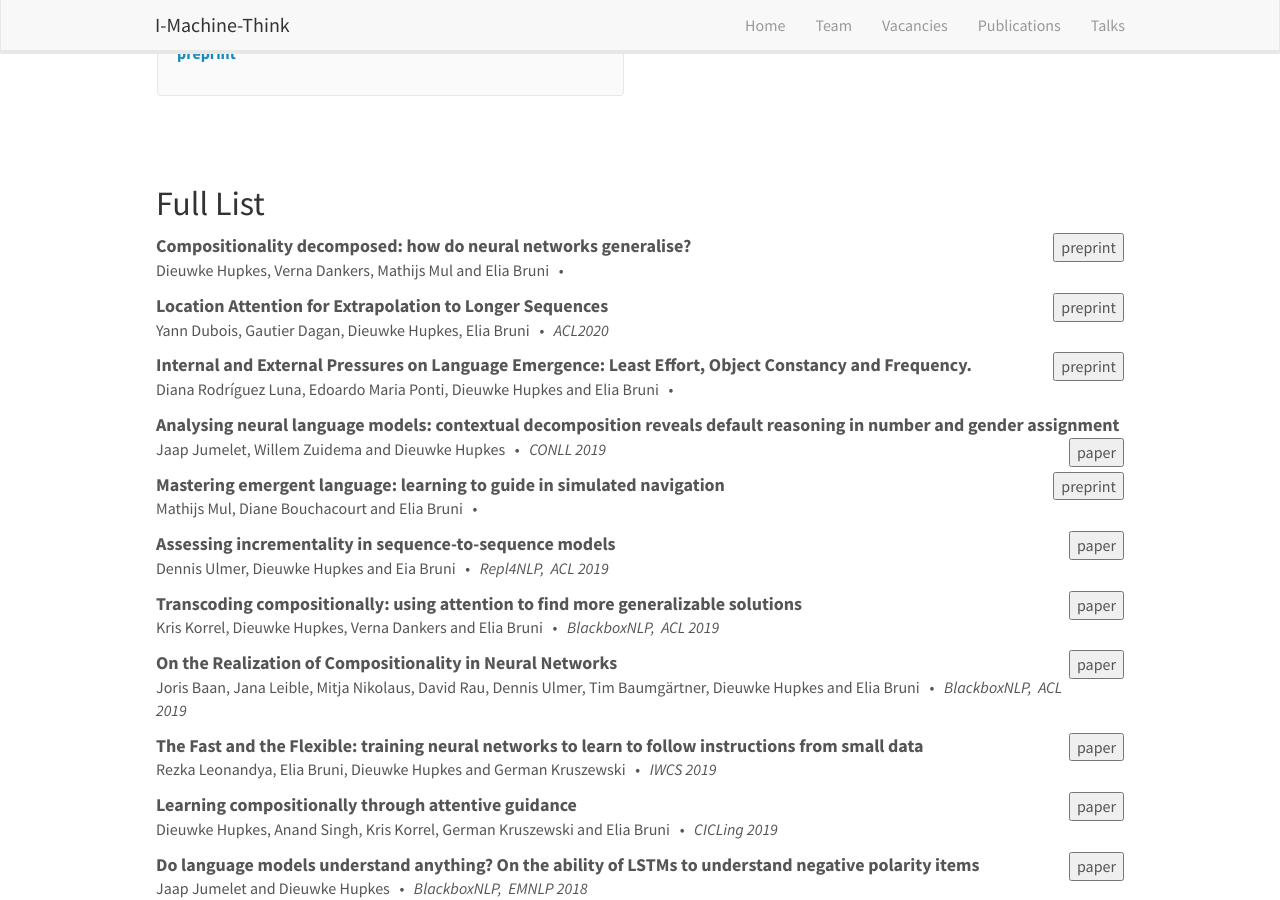
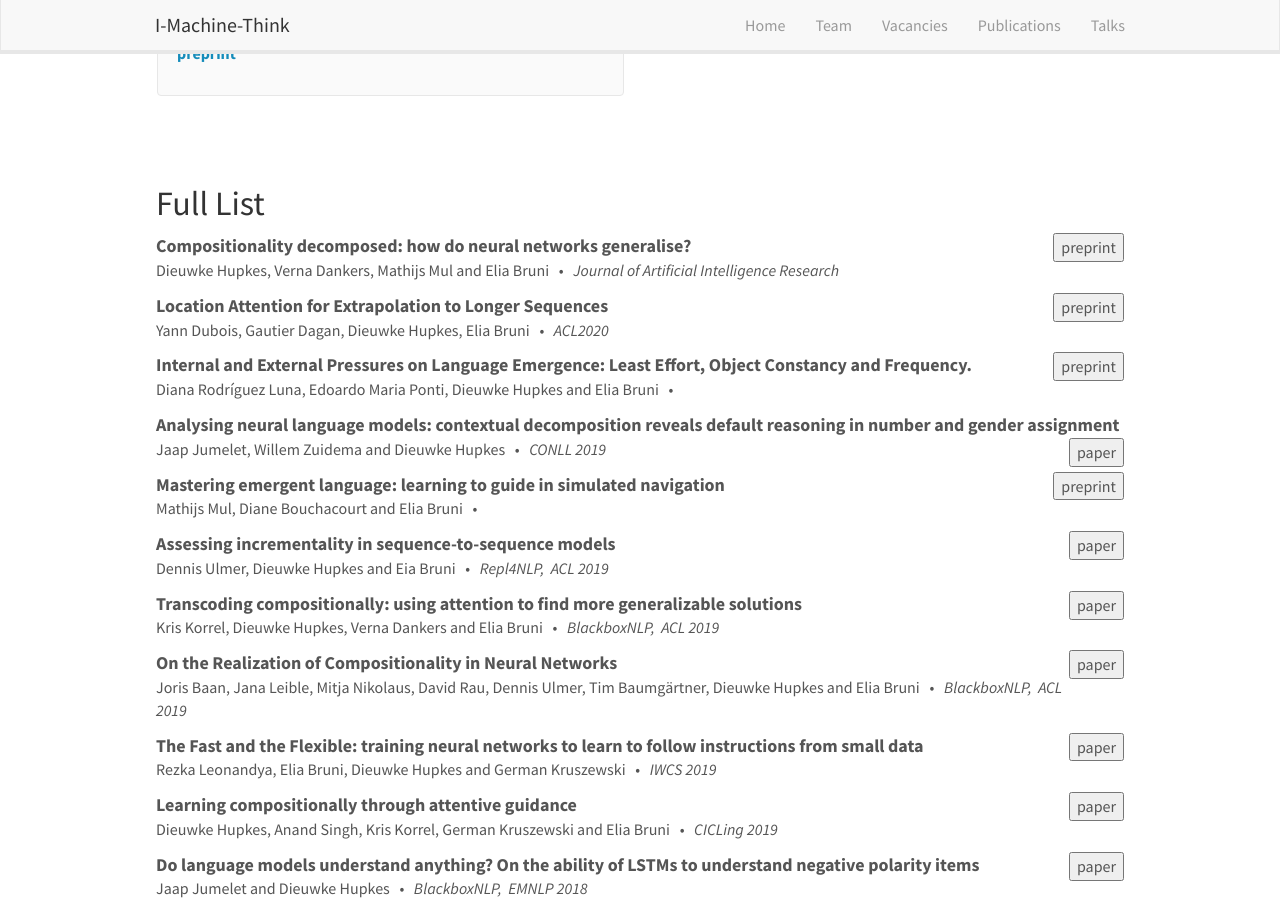
Before and after one commit to i-machine-think/i-machine-think.github.io, a Jekyll site: the page built from _pages/publications.md, in a window 1280 px wide and 900 px high, scrolled down 538 px. Built offline with Jekyll 4.4.1, drawn with Linux system fonts in a browser that asks for light colours; nearby versions of some CDN libraries.

Commit message:
Add venue to manifesto

```diff
--- a/_data/publist.yml
+++ b/_data/publist.yml
@@ -5,7 +5,7 @@
   description: "The compositionality of neural networks has been a hot topic recently, on which no consensus exists.
   In this paper, we argue that this in part stems from the fact that there is little consensus on what it means for a network to be compositional, and we present a set of five tests that provide a bridge between the linguistic and philosophical knowledge about compositionality and deep neural networks.
   We use our tests to evaluate a recurrent model, a convolution-based model and a Transformer, and provide an in depth analysis of the results."
-  venue: ""
+  venue: "Journal of Artificial Intelligence Research"
   highlight: 1
   link:
     url: https://arxiv.org/pdf/1908.08351.pdf
```
